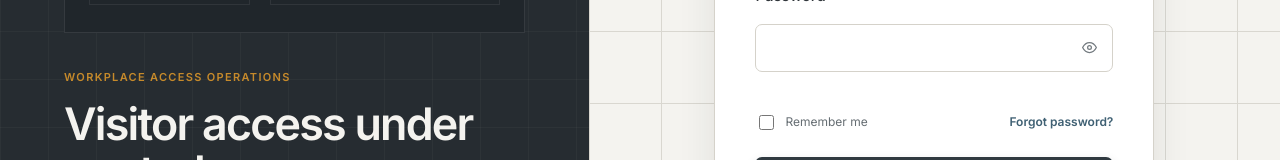
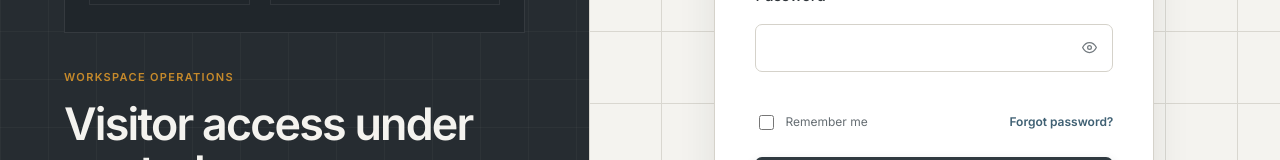
Before and after one commit to Kows3002/visitor-pass-management-system, a React (Vite) app in the folder client/: page /login in a window 1280 px wide. Shown: the part 401-561 px from the top of the page. Built offline with nearby package versions, Linux system fonts and the light colour scheme; no server answers.

Commit message:
RepoAgent: changed text of login workspace operation

```diff
--- a/client/src/pages/Login.jsx
+++ b/client/src/pages/Login.jsx
@@ -23,7 +23,7 @@ export default function Login() {
     <section className="login-identity" aria-labelledby="product-name">
       <div className="login-product"><img src="/vp-mark.svg" alt="" /><span><b>Visitor Pass</b><small>Management System</small></span></div>
       <div className="entry-blueprint" aria-hidden="true"><span className="blueprint-label">ENTRY CONTROL / 01</span><div className="floor-zone zone-a"/><div className="floor-zone zone-b"/><div className="floor-zone zone-c"/><div className="route-line"><i/><i/><i/></div><div className="checkpoint"><span>RECEPTION</span><b>Access verified</b><small>Visitor record active</small></div></div>
-      <div className="identity-copy"><span>Workplace access operations</span><h1 id="product-name">Visitor access under control.</h1><p>Manage registrations, host decisions, arrivals, departures, and audit records from one accountable workplace system.</p></div>
+      <div className="identity-copy"><span>Workspace operations</span><h1 id="product-name">Visitor access under control.</h1><p>Manage registrations, host decisions, arrivals, departures, and audit records from one accountable workplace system.</p></div>
       <div className="identity-status"><i/><span>Secure system access</span><small>For authorized personnel</small></div>
     </section>
     <section className="access-form-side" aria-labelledby="login-title"><div className="access-form-wrap">
```
